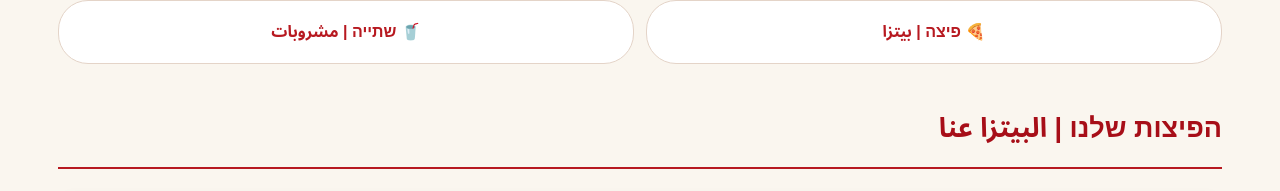
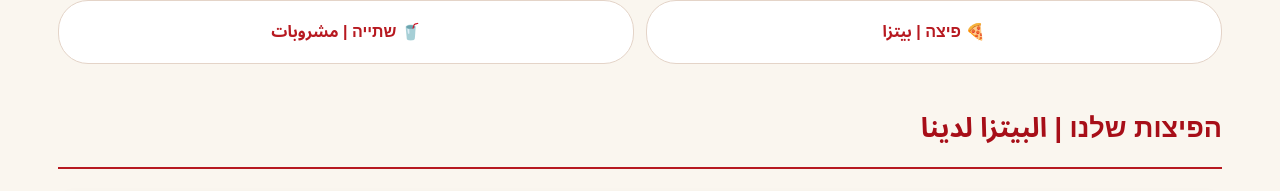
Before and after one commit to hassankhalil1996/pizza-digital-menu, a React (Vite) app: page / in a window 1280 px wide. Shown: the part 301-492 px from the top of the page. Built offline with nearby package versions, Linux system fonts and the light colour scheme.

Commit message:
Update context2

```diff
--- a/src/App.tsx
+++ b/src/App.tsx
@@ -17,7 +17,7 @@ function App() {
 
 
         <section id="pizza" className="section">
-          <h2>הפיצות שלנו | البيتزا عنا</h2>
+          <h2>הפיצות שלנו | البيتزا لدينا</h2>
 
           <div className="pizza-list">
             {pizzas.map((pizza) => (
```
